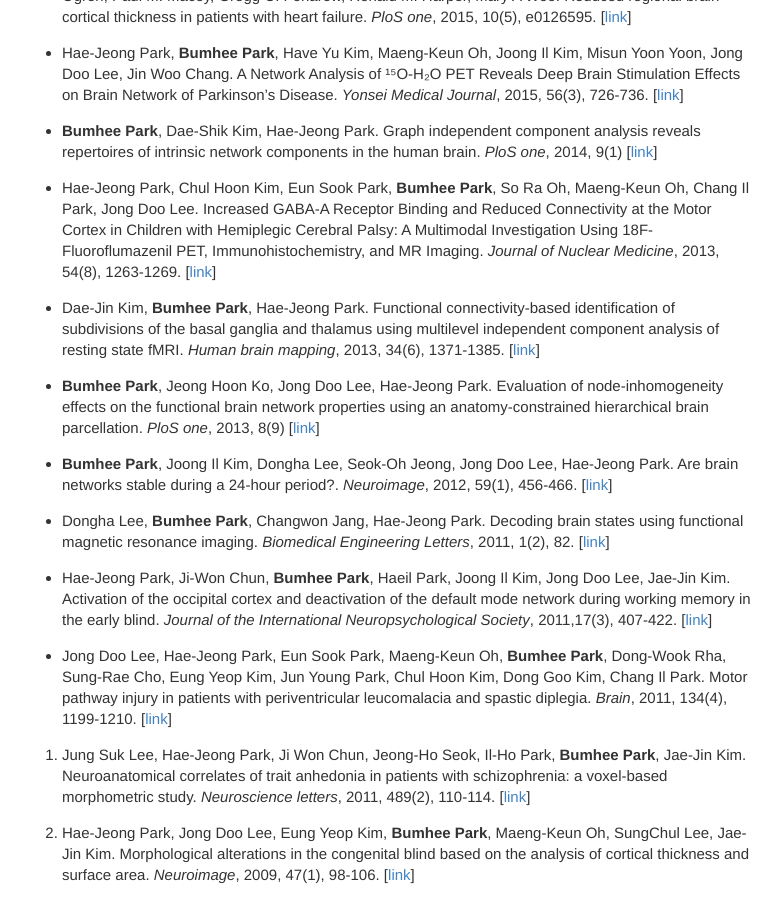
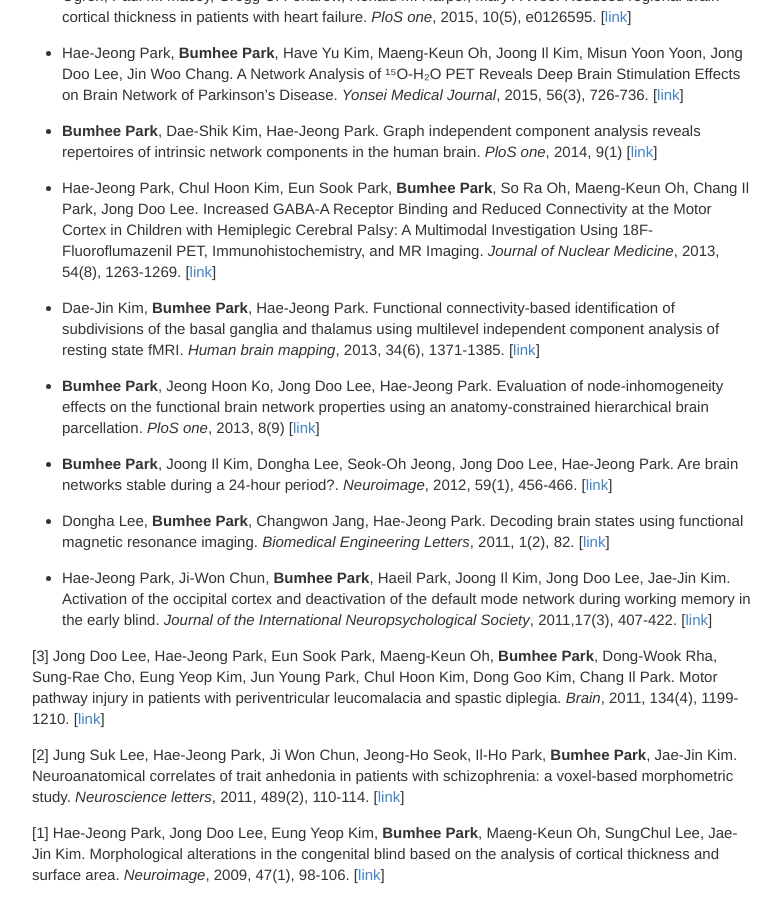
Before and after one commit to neurostat-lab/neurostat-lab.github.io, a Jekyll site: the page built from publication.md, in a window 1280 px wide and 900 px high, scrolled down 4878 px. Shown: the whole window, without its empty margins (248-1029 px from the left). Built offline with Jekyll 4.4.1, drawn with Linux system fonts in a browser that asks for light colours.

Commit message:
Update publication.md

```diff
--- a/publication.md
+++ b/publication.md
@@ -130,8 +130,8 @@ prediction of malignant cerebral edema in ischemic stroke: an observational stud
 
 * Hae-Jeong Park, Ji-Won Chun, **Bumhee Park**, Haeil Park, Joong Il Kim, Jong Doo Lee, Jae-Jin Kim. Activation of the occipital cortex and deactivation of the default mode network during working memory in the early blind. _Journal of the International Neuropsychological Society_, 2011,17(3), 407-422. \[[link](https://www.cambridge.org/core/journals/journal-of-the-international-neuropsychological-society/article/activation-of-the-occipital-cortex-and-deactivation-of-the-default-mode-network-during-working-memory-in-the-early-blind/2C27BB882D01F668DCA2D85E1FC3CB6D)\]
 
-* Jong Doo Lee, Hae-Jeong Park, Eun Sook Park, Maeng-Keun Oh, **Bumhee Park**, Dong-Wook Rha, Sung-Rae Cho, Eung Yeop Kim, Jun Young Park, Chul Hoon Kim, Dong Goo Kim, Chang Il Park. Motor pathway injury in patients with periventricular leucomalacia and spastic diplegia. _Brain_, 2011, 134(4), 1199-1210. \[[link](https://academic.oup.com/brain/article/134/4/1199/341755)\]
+[3] Jong Doo Lee, Hae-Jeong Park, Eun Sook Park, Maeng-Keun Oh, **Bumhee Park**, Dong-Wook Rha, Sung-Rae Cho, Eung Yeop Kim, Jun Young Park, Chul Hoon Kim, Dong Goo Kim, Chang Il Park. Motor pathway injury in patients with periventricular leucomalacia and spastic diplegia. _Brain_, 2011, 134(4), 1199-1210. \[[link](https://academic.oup.com/brain/article/134/4/1199/341755)\]
 
-2. Jung Suk Lee, Hae-Jeong Park, Ji Won Chun, Jeong-Ho Seok, Il-Ho Park, **Bumhee Park**, Jae-Jin Kim. Neuroanatomical correlates of trait anhedonia in patients with schizophrenia: a voxel-based morphometric study. _Neuroscience letters_, 2011, 489(2), 110-114. \[[link](https://www.sciencedirect.com/science/article/abs/pii/S0304394010015302)\]
+[2] Jung Suk Lee, Hae-Jeong Park, Ji Won Chun, Jeong-Ho Seok, Il-Ho Park, **Bumhee Park**, Jae-Jin Kim. Neuroanatomical correlates of trait anhedonia in patients with schizophrenia: a voxel-based morphometric study. _Neuroscience letters_, 2011, 489(2), 110-114. \[[link](https://www.sciencedirect.com/science/article/abs/pii/S0304394010015302)\]
 
-1. Hae-Jeong Park, Jong Doo Lee, Eung Yeop Kim, **Bumhee Park**, Maeng-Keun Oh, SungChul Lee, Jae-Jin Kim. Morphological alterations in the congenital blind based on the analysis of cortical thickness and surface area. _Neuroimage_, 2009, 47(1), 98-106. \[[link](https://www.sciencedirect.com/science/article/abs/pii/S1053811909003358)\]
+[1] Hae-Jeong Park, Jong Doo Lee, Eung Yeop Kim, **Bumhee Park**, Maeng-Keun Oh, SungChul Lee, Jae-Jin Kim. Morphological alterations in the congenital blind based on the analysis of cortical thickness and surface area. _Neuroimage_, 2009, 47(1), 98-106. \[[link](https://www.sciencedirect.com/science/article/abs/pii/S1053811909003358)\]
```
